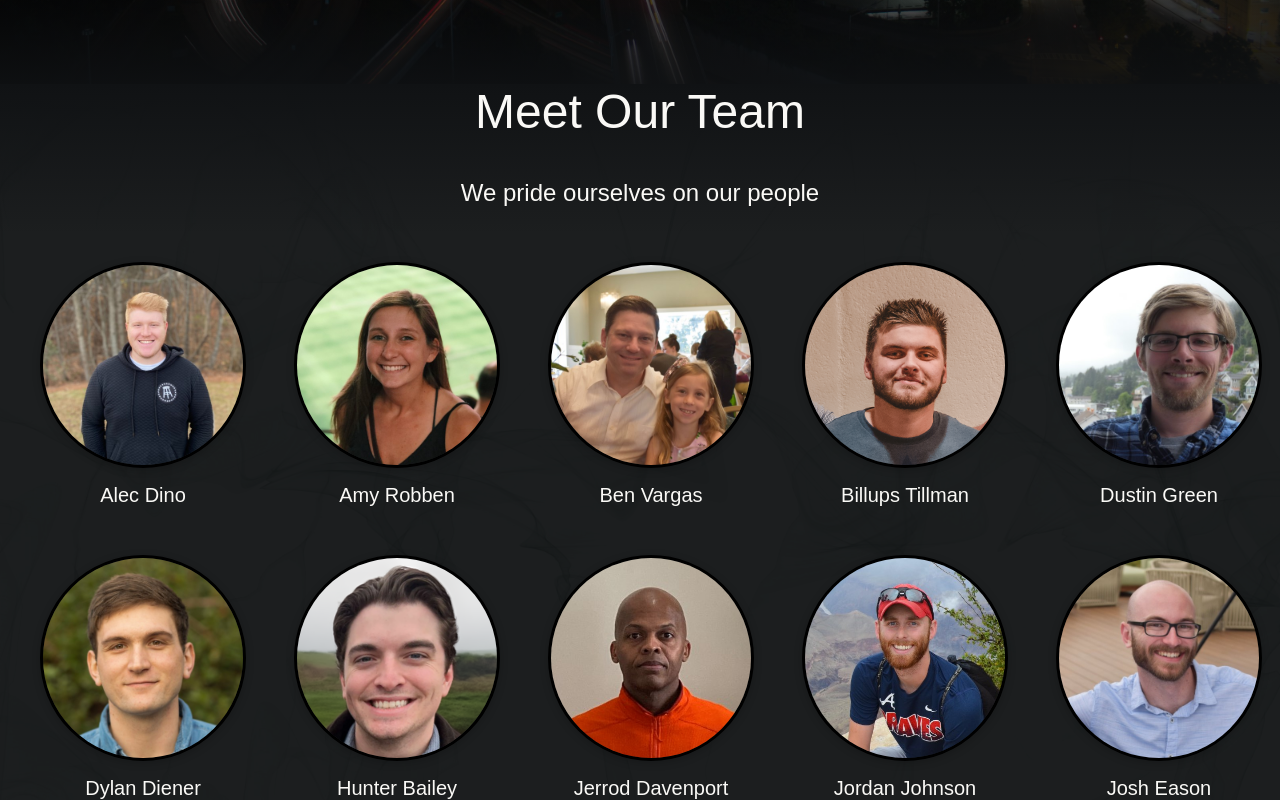
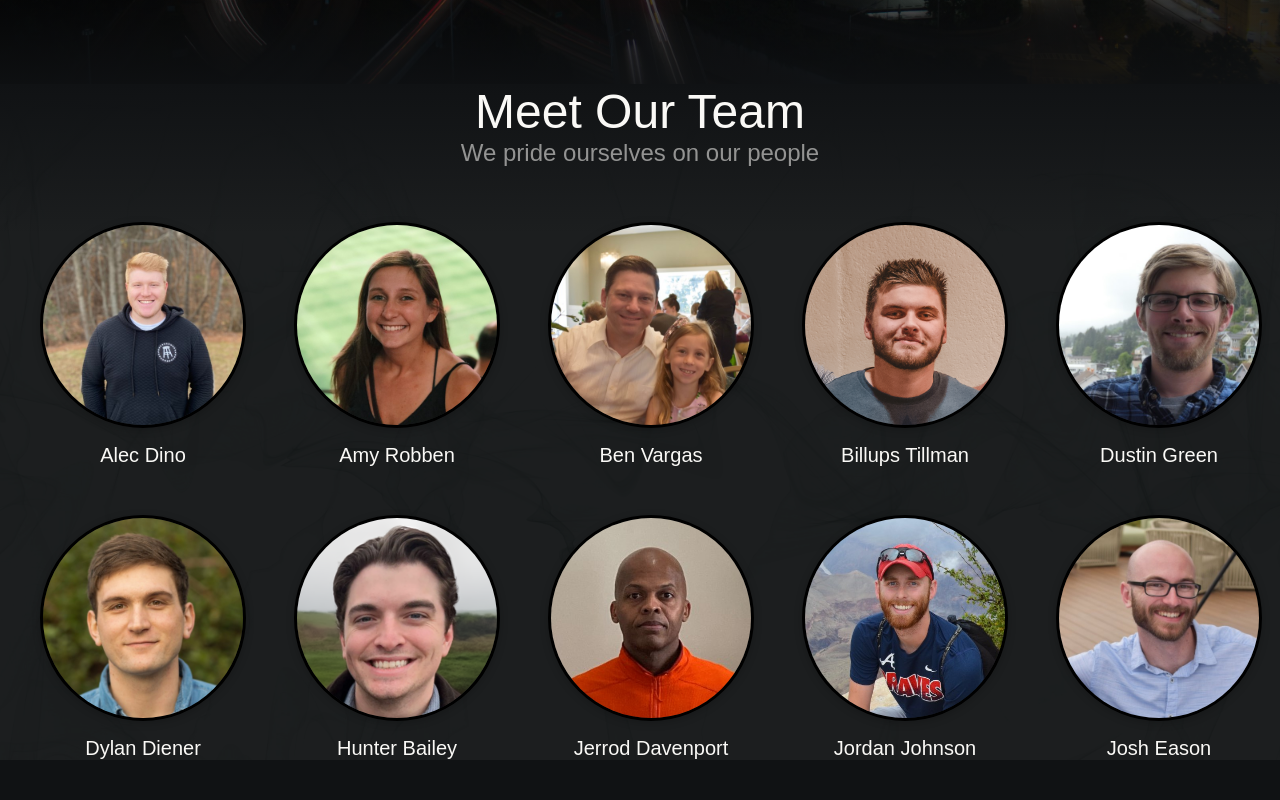
Before and after one commit to BeeTillman/techsite13, a React (Vite) app: page / in a window 1280 px wide. Shown: the part 1356-2156 px from the top of the page. After the commit the page ends 2116 px from the top, so only its background shows below. Built offline with nearby package versions, Linux system fonts and the light colour scheme; a web font is replaced by a local one.

Commit message:
Team Subtitle

```diff
--- a/src/styles.css
+++ b/src/styles.css
@@ -237,12 +237,16 @@ p {
   position: relative !important;
   z-index: 2 !important;
   text-align: center !important;
-  opacity: 1 !important; /* Ensure content is visible */
+  opacity: 1 !important;
 }
 
 .team-content .subtitle {
+  font-weight: 400;
+  color: lightgray;
+  opacity: 0.55;
   font-size: 1.5rem !important;
   margin-bottom: 3rem !important;
+  margin-top: -2.5rem !important;
 }
 
 .team-grid {
```
